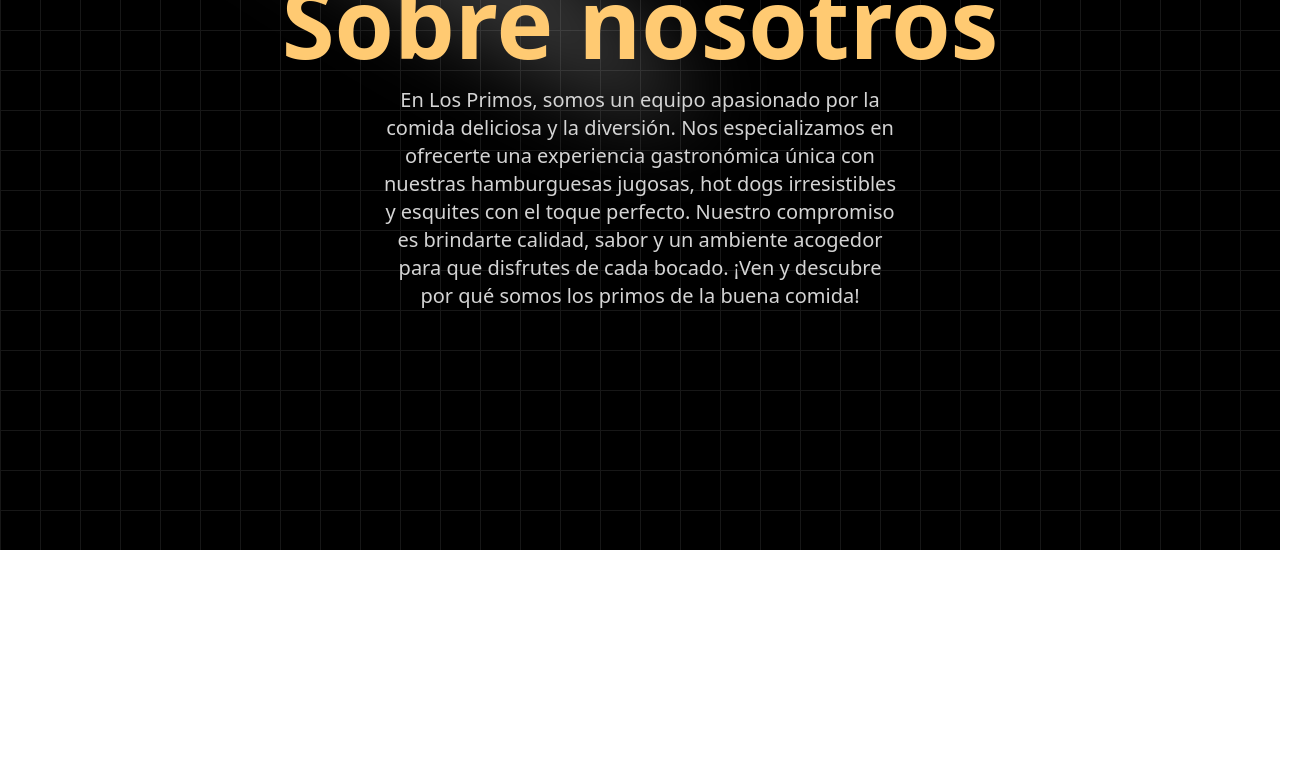
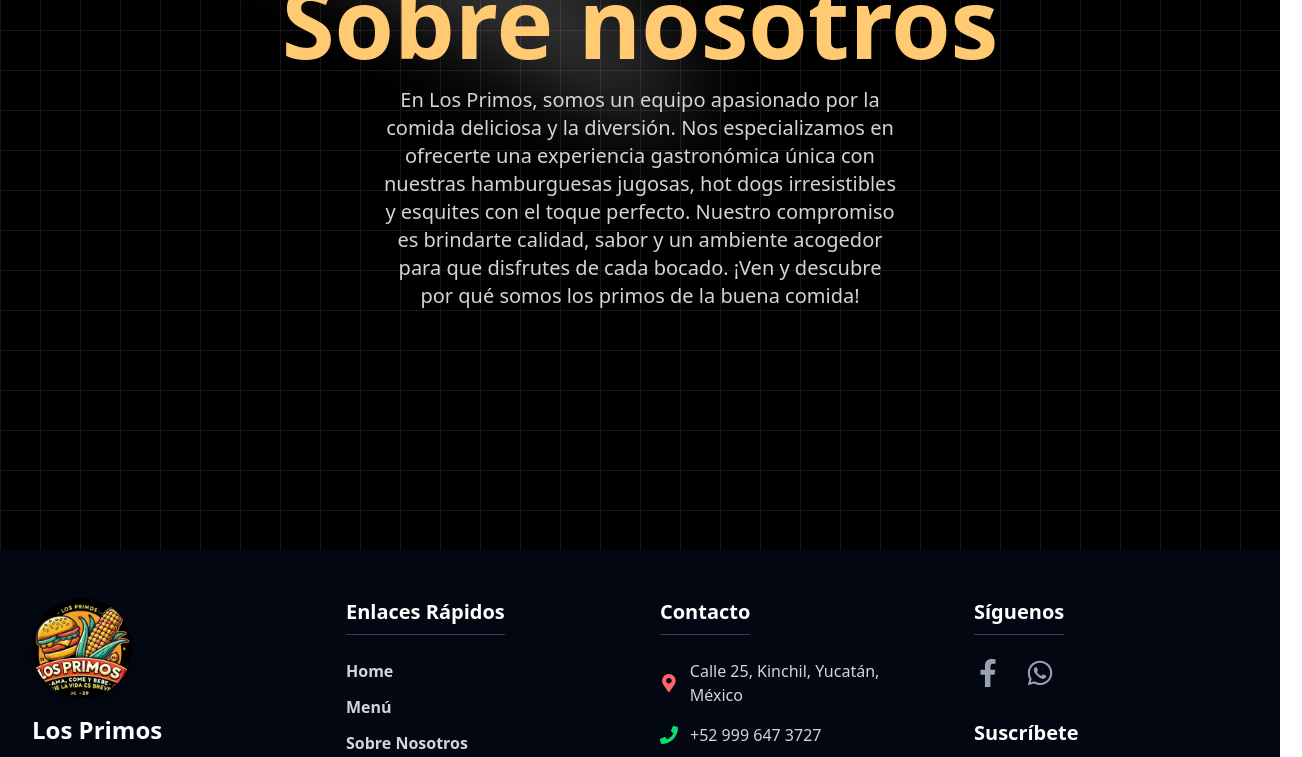
Before and after one commit to heyitsGaspar/LandingPage_Los_Primos, a Next.js app: page / in a window 1280 px wide. Shown: the part 2622-3379 px from the top of the page, 1302 px wide, since content can reach past the window. Before the commit the page ends 3172 px from the top, so only its background shows below. Built offline with nearby package versions, Linux system fonts and the light colour scheme.

Commit message:
add footer to finish v1 of the landing page

```diff
--- a/package.json
+++ b/package.json
@@ -16,6 +16,7 @@
     "next": "15.3.2",
     "react": "^19.0.0",
     "react-dom": "^19.0.0",
+    "react-icons": "^5.5.0",
     "tailwind-merge": "^3.3.0"
   },
   "devDependencies": {
--- a/src/app/page.tsx
+++ b/src/app/page.tsx
@@ -7,6 +7,7 @@ import { CardStackFoods } from '@/components/landing/cardStack'
 import { AboutUs } from '@/components/landing/aboutUs'
 import { ColourfulTextDemo } from '@/components/landing/colourfulTittle'
 import Navbar from '@/components/landing/navbar'
+import Footer from '@/components/landing/footer'
 
 const text = 'Bienvenidos a Los Primos'
 const text2 = 'Hamburguesas, hot dogs, esquites, y más...'
@@ -20,26 +21,6 @@ export default function Home () {
   return (
     <div className='bg-black w-full '>
       <Navbar/>
-      {/* <nav className='fixed top-0 w-full bg-transparent text-white z-30'>
-        <ul className='flex justify-center gap-4 p-4'>
-          <li>
-            <a href='#home' className='hover: text-tittle'>
-              Home
-            </a>
-          </li>
-          <li>
-            <a href='#menu' className='hover: text-tittle'>
-              Menú
-            </a>
-          </li>
-          <li>
-            <a href='#sobrenosotros' className='hover: text-tittle'>
-              Sobre nosotros
-            </a>
-          </li>
-        </ul>
-      </nav> */}
-
       <section id='home'>
         <div className=' relative w-full min-h-screen flex items-center justify-center'>
           <Image
@@ -141,6 +122,10 @@ export default function Home () {
           </div>
         </motion.div>
       </section>
+      <Footer />
+
     </div>
+
+
   )
 }
--- /dev/null
+++ b/src/components/landing/footer.tsx
@@ -0,0 +1,120 @@
+import Image from 'next/image';
+import { FaFacebookF, FaWhatsapp, FaEnvelope, FaMapMarkerAlt, FaPhone } from 'react-icons/fa'
+
+
+const Footer = () => {
+  return (
+    <footer className='bg-gray-950 text-gray-300 py-12'>
+      <div className='max-w-7xl mx-auto px-4 sm:px-6 lg:px-8'>
+        {/* Sección Principal del Footer: Grid de 4 columnas */}
+        <div className='grid grid-cols-1 md:grid-cols-2 lg:grid-cols-4 gap-10 border-b border-gray-700 pb-10 mb-10'>
+
+          {/* Columna 1: Logo y Descripción */}
+          <div className='flex flex-col items-center md:items-start text-center md:text-left'>
+            <Image
+              src='/assets/logo.webp' // Asegúrate de que esta ruta sea correcta
+              alt='Los Primos Logo'
+              width={100}
+              height={100}
+              className='rounded-full mb-4 shadow-lg'
+            />
+            <p className='text-2xl font-poppins font-bold text-white mb-2'>Los Primos</p>
+            <p className='text-sm leading-relaxed'>
+              Los Primos es un restaurante familiar en Kinchil, Yucatán, que ofrece una experiencia culinaria auténtica con un menú variado de platillos.
+            </p>
+          </div>
+
+          {/* Columna 2: Enlaces Rápidos */}
+          <div className='text-center md:text-left'>
+            <h3 className='text-xl font-semibold text-white mb-6 border-b border-gray-700 pb-2 inline-block'>
+              Enlaces Rápidos
+            </h3>
+            <ul className='space-y-3'>
+               {['Home', 'Menú', 'Sobre Nosotros'].map((item, idx) => (
+            <li key={idx}>
+              <a
+                href={`#${item.toLowerCase().replace(/\s/g, '')}`}
+                className='hover:text-yellow-400 font-semibold transition-colors duration-300'
+              >
+                {item}
+              </a>
+            </li>
+          ))}
+            </ul>
+          </div>
+
+          {/* Columna 3: Contacto */}
+          <div className='text-center md:text-left'>
+            <h3 className='text-xl font-semibold text-white mb-6 border-b border-gray-700 pb-2 inline-block'>
+              Contacto
+            </h3>
+            <ul className='space-y-4'>
+              <li className='flex items-center justify-center md:justify-start'>
+                <FaMapMarkerAlt className='mr-3 text-lg text-red-400' />
+                <span>Calle 25, Kinchil, Yucatán, México</span>
+              </li>
+              <li className='flex items-center justify-center md:justify-start'>
+                <FaPhone className='mr-3 text-lg text-green-400' />
+                <a href='tel:+1234567890' className='hover:text-white transition-colors duration-300'>
+                  +52 999 647 3727
+                </a>
+              </li>
+              <li className='flex items-center justify-center md:justify-start'>
+                <FaEnvelope className='mr-3 text-lg text-blue-400' />
+                <a href='mailto:info@losprimos.com' className='hover:text-white transition-colors duration-300'>
+                  info@losprimos.com
+                </a>
+              </li>
+            </ul>
+          </div>
+
+          {/* Columna 4: Redes Sociales y Newsletter (Ejemplo) */}
+          <div className='text-center md:text-left'>
+            <h3 className='text-xl font-semibold text-white mb-6 border-b border-gray-700 pb-2 inline-block'>
+              Síguenos
+            </h3>
+            <div className='flex justify-center md:justify-start space-x-6 mb-8'>
+              <a href='https://www.facebook.com/profile.php?id=61572894936749' target='_blank' rel='noopener noreferrer' className='text-gray-400 hover:text-blue-500 transition-colors duration-300 transform hover:scale-110'>
+                <FaFacebookF size={28} />
+              </a>
+              <a href='https://wa.me/+529996473727' target='_blank' rel='noopener noreferrer' className='text-gray-400 hover:text-green-500 transition-colors duration-300 transform hover:scale-110'>
+                <FaWhatsapp size={28} />
+              </a>
+
+            </div>
+
+            <h3 className='text-xl font-semibold text-white mb-4'>
+              Suscríbete
+            </h3>
+            <form className='flex'>
+              <input
+                type='email'
+                placeholder='Tu email'
+                className='flex-grow p-3 rounded-l-md bg-gray-800 border border-gray-700 text-white focus:outline-none focus:ring-2 focus:ring-blue-500'
+              />
+              <button
+                type='submit'
+                className='bg-blue-600 hover:bg-blue-700 text-white p-3 rounded-r-md transition-colors duration-300'
+              >
+                Enviar
+              </button>
+            </form>
+          </div>
+
+        </div>
+
+        {/* Sección de Copyright Final */}
+        <div className='text-center text-sm text-gray-500'>
+          <p className='font-poppins'>
+            © {new Date().getFullYear()} Los Primos. Todos los derechos reservados.
+          </p>
+          <p className='mt-1'>
+            Diseñado con ❤️ por GaspiWest
+          </p>
+        </div>
+      </div>
+    </footer>
+  );
+};
+
+export default Footer;
```
Also changed, not shown: 1 other file (tests, documents, lock files or other folders).
